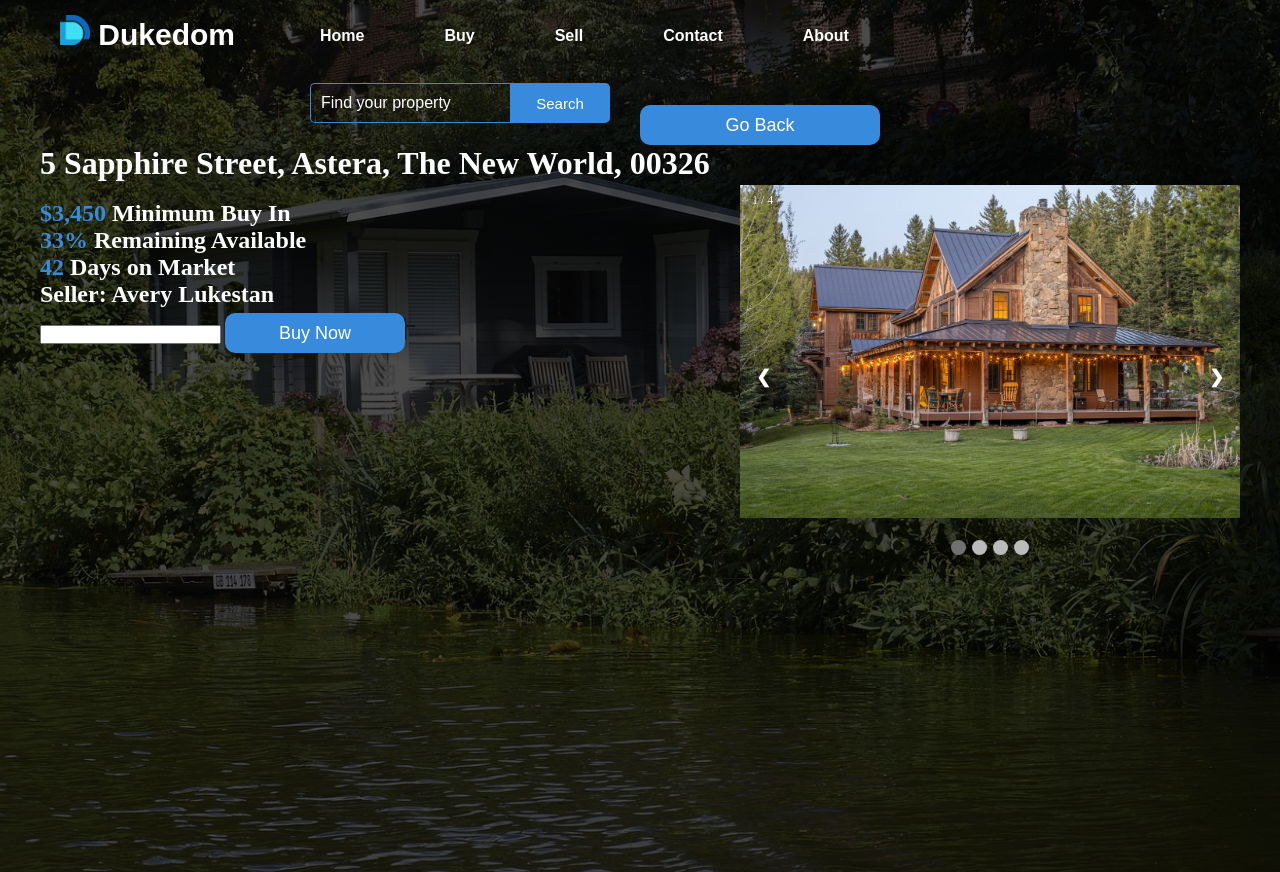
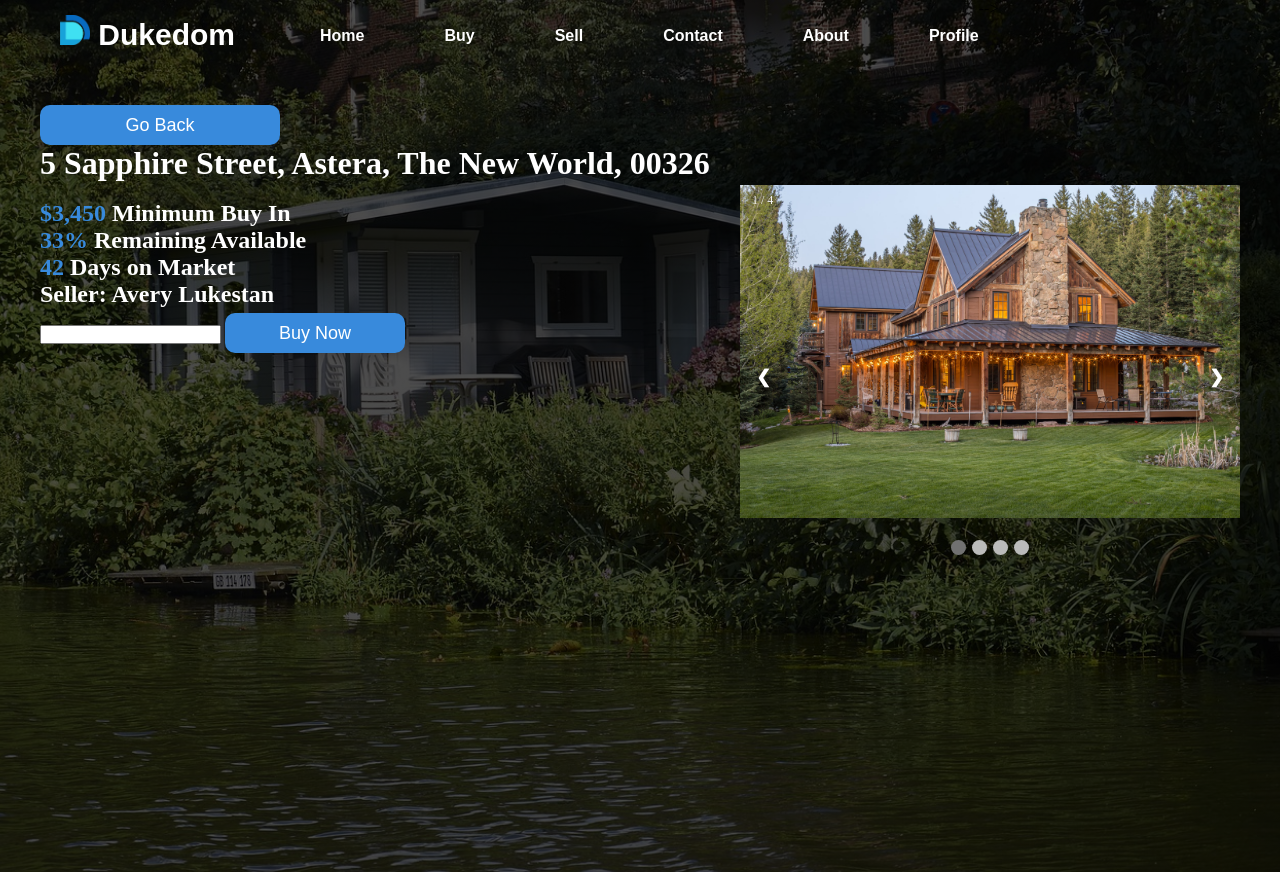
Before and after one commit to Sew-GameDev/Dukedom-Software-Engineering, a plain HTML site: page house_details.html in a window 1280 px wide. Drawn offline with Linux system fonts and the light colour scheme.

Commit message:
Update house_details.html
updated header probs

```diff
--- a/house_details.html
+++ b/house_details.html
@@ -1,7 +1,7 @@
 <!DOCTYPE html>
 <html lang="en">
 <head>
-  <title>Dukedom- House Details</title>
+  <title>Dukedom- My Profile</title>
   <link rel="stylesheet" href="style.css">
 <body>
   <div class="main">
@@ -17,13 +17,15 @@
           <li><a href="#">Sell</a></li>
           <li><a href="contact.html">Contact</a></li>
           <li><a href="about.html">About</a></li><!--THIS IS HOW YOU LINK TO OTHER WEBSITES/PAGES-->
+          <li><a href="profile.html">Profile</a></li>
         </ul>
       </div><!--ends menu-->
-      <div class="search">
+      <!--<div class="search">
         <input class="srch" type="search" name="" placeholder="Find your property">
         <a href="#"><button class="btn">Search</button></a>
-      </div><!--ends search-->
+      </div><!--ends search-->-->
     </div><!--ends navbar-->
+    <!--I'm tired boss-->
 
 
 
```
